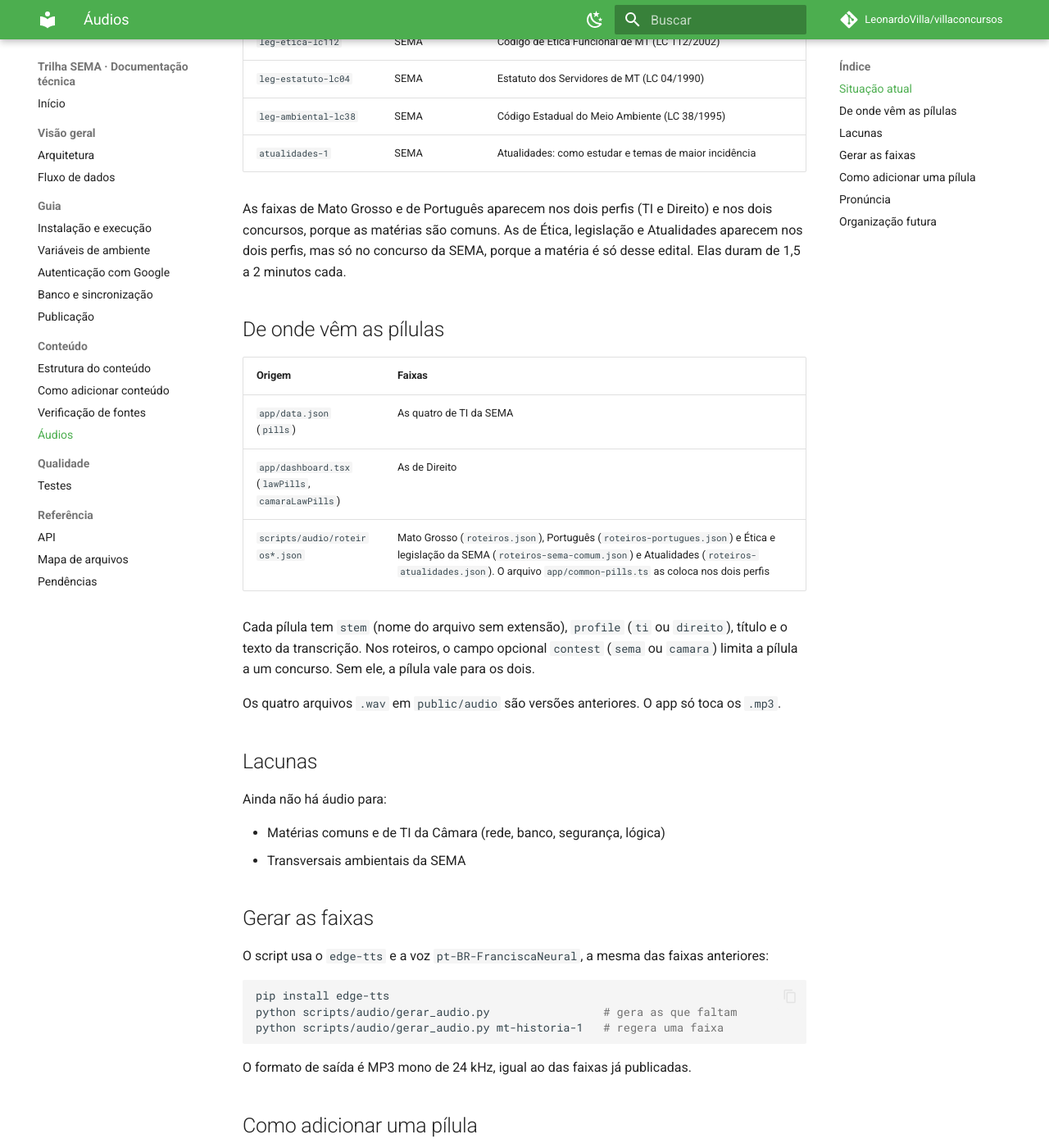
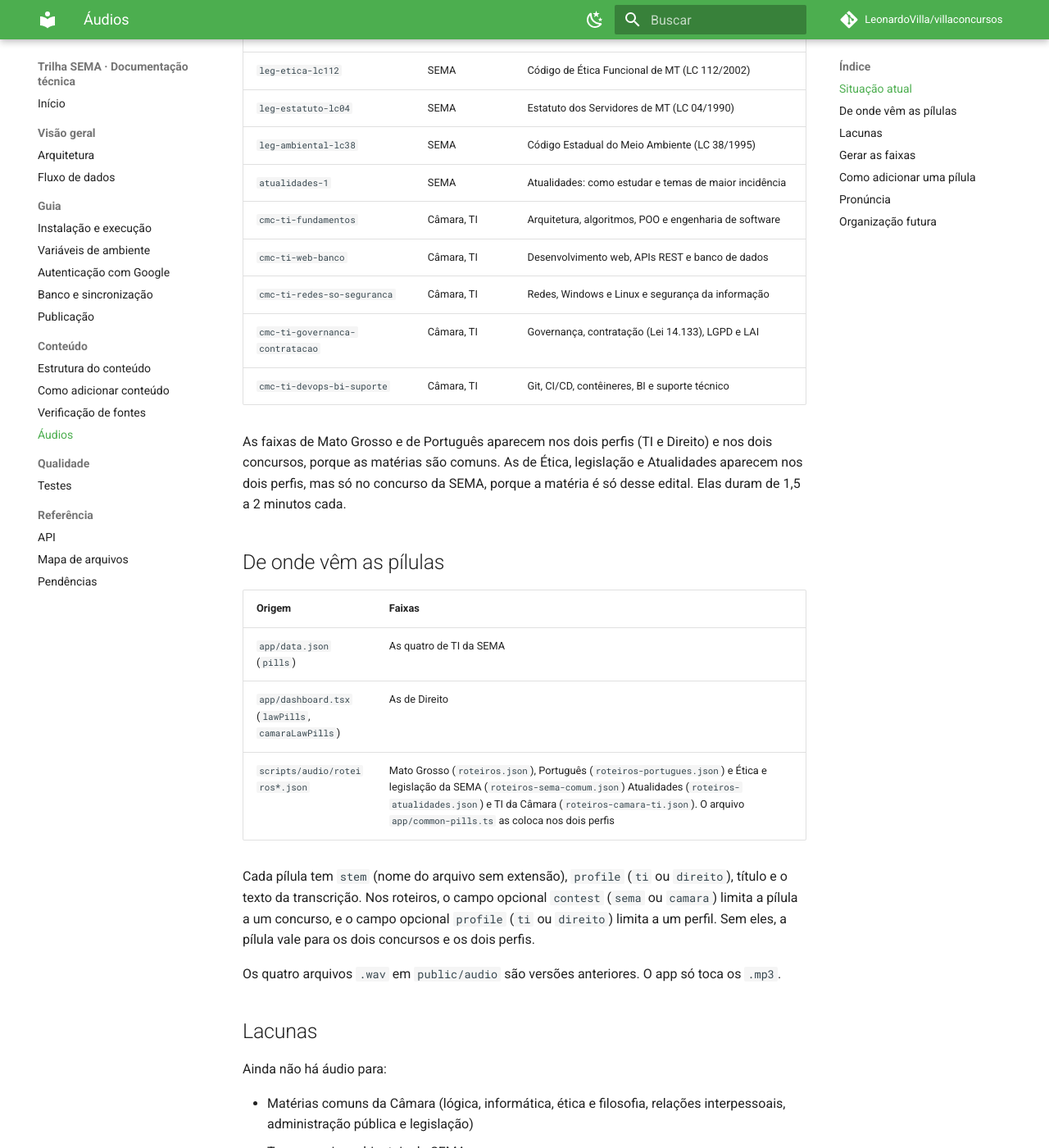
Before and after one commit to LeonardoVilla/villaconcursos, an MkDocs documentation site: the page built from docs/conteudo/audios.md, in a window 1280 px wide and 1400 px high, scrolled down 1216 px. Shown: the whole window at 82% size. Built offline with MkDocs 1.6.1 and Material for MkDocs 9.7.7, drawn with Linux system fonts in a browser that asks for light colours; comment, search, counter and statistics services are not loaded; some of the changed text lies outside the part shown.

Commit message:
Adiciona 5 pílulas de áudio de TI da Câmara de Cuiabá
- Roteiros em roteiros-camara-ti.json, limitados ao edital da Câmara e ao perfil TI
- Campo profile nos roteiros e filtro correspondente
- Documentação atualizada

Co-Authored-By: Claude Sonnet 5.5 <noreply@anthropic.com>

```diff
--- a/docs/conteudo/audios.md
+++ b/docs/conteudo/audios.md
@@ -28,6 +28,11 @@ Há **vinte e duas faixas MP3** em `public/audio`, todas com a voz neural `pt-BR
 | `leg-estatuto-lc04` | SEMA | Estatuto dos Servidores de MT (LC 04/1990) |
 | `leg-ambiental-lc38` | SEMA | Código Estadual do Meio Ambiente (LC 38/1995) |
 | `atualidades-1` | SEMA | Atualidades: como estudar e temas de maior incidência |
+| `cmc-ti-fundamentos` | Câmara, TI | Arquitetura, algoritmos, POO e engenharia de software |
+| `cmc-ti-web-banco` | Câmara, TI | Desenvolvimento web, APIs REST e banco de dados |
+| `cmc-ti-redes-so-seguranca` | Câmara, TI | Redes, Windows e Linux e segurança da informação |
+| `cmc-ti-governanca-contratacao` | Câmara, TI | Governança, contratação (Lei 14.133), LGPD e LAI |
+| `cmc-ti-devops-bi-suporte` | Câmara, TI | Git, CI/CD, contêineres, BI e suporte técnico |
 
 As faixas de Mato Grosso e de Português aparecem nos dois perfis (TI e Direito) e nos dois concursos, porque as matérias são comuns. As de Ética, legislação e Atualidades aparecem nos dois perfis, mas só no concurso da SEMA, porque a matéria é só desse edital. Elas duram de 1,5 a 2 minutos cada.
 
@@ -37,9 +42,9 @@ As faixas de Mato Grosso e de Português aparecem nos dois perfis (TI e Direito)
 |---|---|
 | `app/data.json` (`pills`) | As quatro de TI da SEMA |
 | `app/dashboard.tsx` (`lawPills`, `camaraLawPills`) | As de Direito |
-| `scripts/audio/roteiros*.json` | Mato Grosso (`roteiros.json`), Português (`roteiros-portugues.json`) e Ética e legislação da SEMA (`roteiros-sema-comum.json`) e Atualidades (`roteiros-atualidades.json`). O arquivo `app/common-pills.ts` as coloca nos dois perfis |
+| `scripts/audio/roteiros*.json` | Mato Grosso (`roteiros.json`), Português (`roteiros-portugues.json`) e Ética e legislação da SEMA (`roteiros-sema-comum.json`) Atualidades (`roteiros-atualidades.json`) e TI da Câmara (`roteiros-camara-ti.json`). O arquivo `app/common-pills.ts` as coloca nos dois perfis |
 
-Cada pílula tem `stem` (nome do arquivo sem extensão), `profile` (`ti` ou `direito`), título e o texto da transcrição. Nos roteiros, o campo opcional `contest` (`sema` ou `camara`) limita a pílula a um concurso. Sem ele, a pílula vale para os dois.
+Cada pílula tem `stem` (nome do arquivo sem extensão), `profile` (`ti` ou `direito`), título e o texto da transcrição. Nos roteiros, o campo opcional `contest` (`sema` ou `camara`) limita a pílula a um concurso, e o campo opcional `profile` (`ti` ou `direito`) limita a um perfil. Sem eles, a pílula vale para os dois concursos e os dois perfis.
 
 Os quatro arquivos `.wav` em `public/audio` são versões anteriores. O app só toca os `.mp3`.
 
@@ -47,7 +52,7 @@ Os quatro arquivos `.wav` em `public/audio` são versões anteriores. O app só
 
 Ainda não há áudio para:
 
-- Matérias comuns e de TI da Câmara (rede, banco, segurança, lógica)
+- Matérias comuns da Câmara (lógica, informática, ética e filosofia, relações interpessoais, administração pública e legislação)
 - Transversais ambientais da SEMA
 
 ## Gerar as faixas
```
Also changed, not shown: other parts of docs/conteudo/audios.md (+1 -1 lines), README.md (+1 -1 lines), docs/index.md (+1 -1 lines), docs/referencia/pendencias.md (+1 -1 lines), 8 other files.
